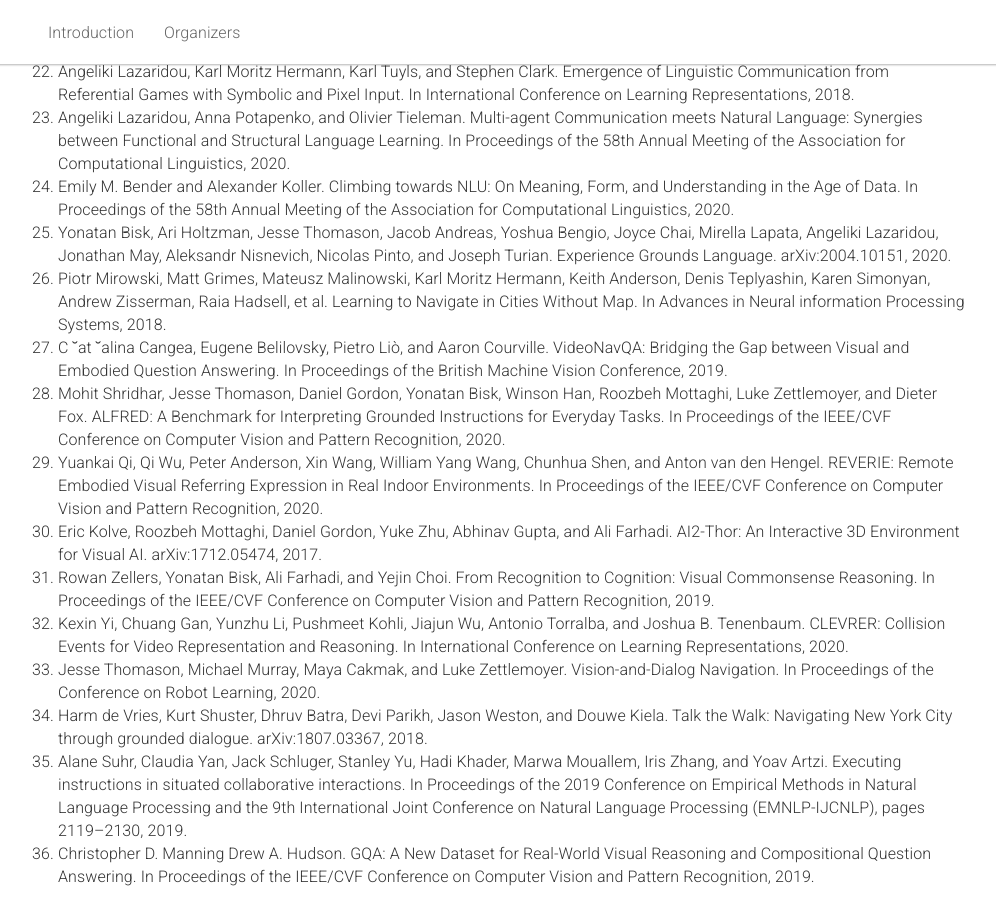
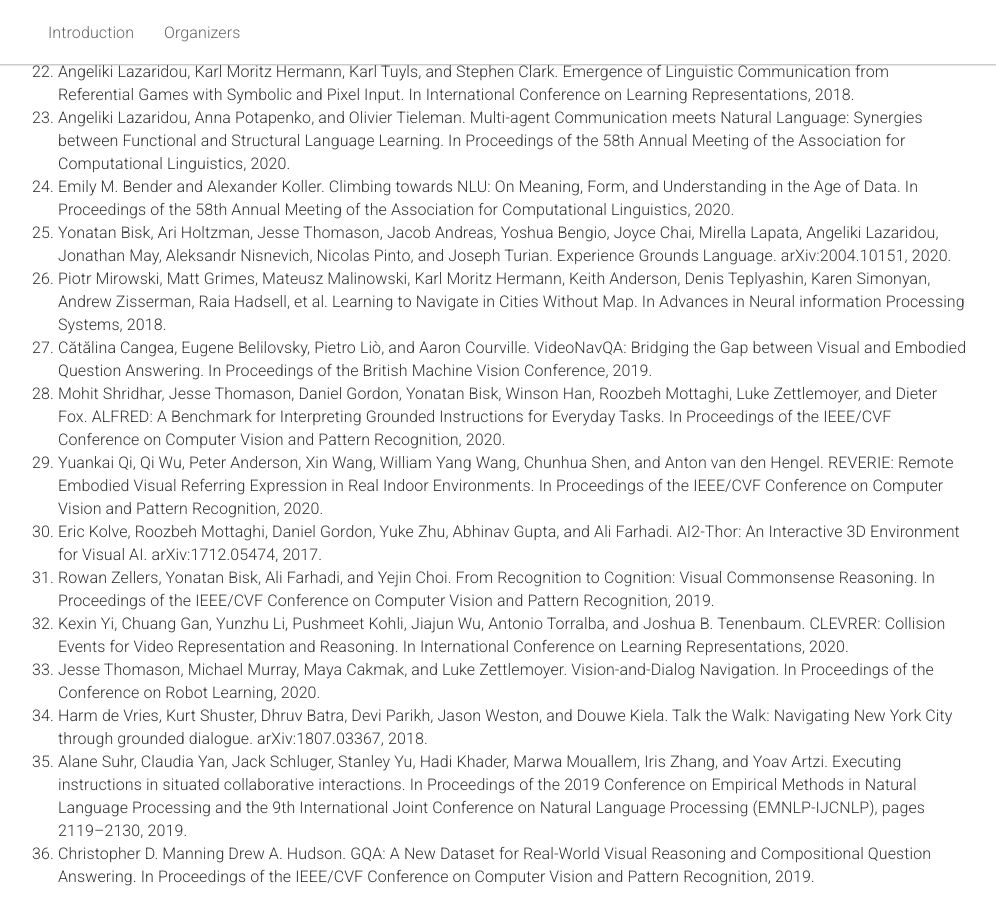
Before and after one commit to vigilworkshop/vigilworkshop.github.io, a Jekyll site: the page built from _pages/home.md, in a window 1280 px wide and 900 px high, scrolled down 3141 px. Shown: the whole window, without its empty margins (147-1143 px from the left). Built offline with Jekyll 4.4.1, drawn with Linux system fonts in a browser that asks for light colours.

Commit message:
Update home.md

```diff
--- a/_pages/home.md
+++ b/_pages/home.md
@@ -285,7 +285,7 @@ acknowledgements: ""
 <li>Emily M. Bender and Alexander Koller. Climbing towards NLU: On Meaning, Form, and Understanding in the Age of Data. In Proceedings of the 58th Annual Meeting of the Association for Computational Linguistics, 2020. </li>
 <li>Yonatan Bisk, Ari Holtzman, Jesse Thomason, Jacob Andreas, Yoshua Bengio, Joyce Chai, Mirella Lapata, Angeliki Lazaridou, Jonathan May, Aleksandr Nisnevich, Nicolas Pinto, and Joseph Turian. Experience Grounds Language. arXiv:2004.10151, 2020. </li>
 <li>Piotr Mirowski, Matt Grimes, Mateusz Malinowski, Karl Moritz Hermann, Keith Anderson, Denis Teplyashin, Karen Simonyan, Andrew Zisserman, Raia Hadsell, et al. Learning to Navigate in Cities Without Map. In Advances in Neural information Processing Systems, 2018. </li>
-<li>C ˘at ˘alina Cangea, Eugene Belilovsky, Pietro Liò, and Aaron Courville. VideoNavQA: Bridging the Gap between Visual and Embodied Question Answering. In Proceedings of the British Machine Vision Conference, 2019. </li>
+<li>Cătălina Cangea, Eugene Belilovsky, Pietro Liò, and Aaron Courville. VideoNavQA: Bridging the Gap between Visual and Embodied Question Answering. In Proceedings of the British Machine Vision Conference, 2019. </li>
 <li>Mohit Shridhar, Jesse Thomason, Daniel Gordon, Yonatan Bisk, Winson Han, Roozbeh Mottaghi, Luke Zettlemoyer, and Dieter Fox. ALFRED: A Benchmark for Interpreting Grounded Instructions for Everyday Tasks. In Proceedings of the IEEE/CVF Conference on Computer Vision and Pattern Recognition, 2020. </li>
 <li>Yuankai Qi, Qi Wu, Peter Anderson, Xin Wang, William Yang Wang, Chunhua Shen, and Anton van den Hengel. REVERIE: Remote Embodied Visual Referring Expression in Real Indoor Environments. In Proceedings of the IEEE/CVF Conference on Computer Vision and Pattern Recognition, 2020. </li>
 <li>Eric Kolve, Roozbeh Mottaghi, Daniel Gordon, Yuke Zhu, Abhinav Gupta, and Ali Farhadi. AI2-Thor: An Interactive 3D Environment for Visual AI. arXiv:1712.05474, 2017. </li>
```
